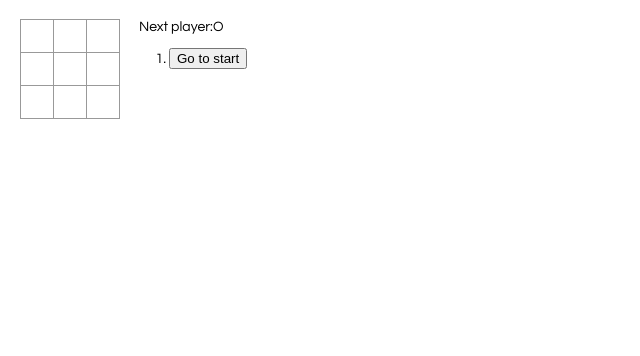
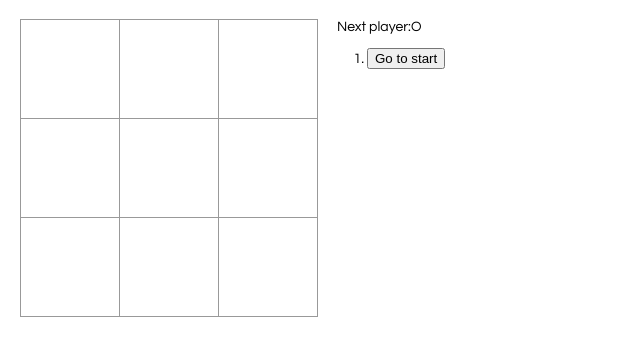
Before and after one commit to ramonmedeiros/learning_react, a React app: page / in a window 1280 px wide. Shown: the whole page, without its empty margins (0-640 px from the left). Built offline with nearby package versions, Linux system fonts and the light colour scheme.

Commit message:
Increase size and dont let overwrite plays

```diff
--- a/src/index.css
+++ b/src/index.css
@@ -21,15 +21,15 @@ ol, ul {
   background: #fff;
   border: 1px solid #999;
   float: left;
-  font-size: 24px;
+  font-size: 60px;
   font-weight: bold;
   line-height: 34px;
-  height: 34px;
+  height: 100px;
   margin-right: -1px;
   margin-top: -1px;
   padding: 0;
   text-align: center;
-  width: 34px;
+  width: 100px;
 }
 
 .square:focus {
--- a/src/index.js
+++ b/src/index.js
@@ -54,6 +54,10 @@ class Game extends React.Component {
       return;
     }
 
+    // check if square was already filled
+    if (this.generateSquare()[i] != null) {
+      return;
+    }
 
     this.setState({player: this.nextPlayer(this.state.player),
                   history: this.state.history.concat({"player": this.state.player,
```
